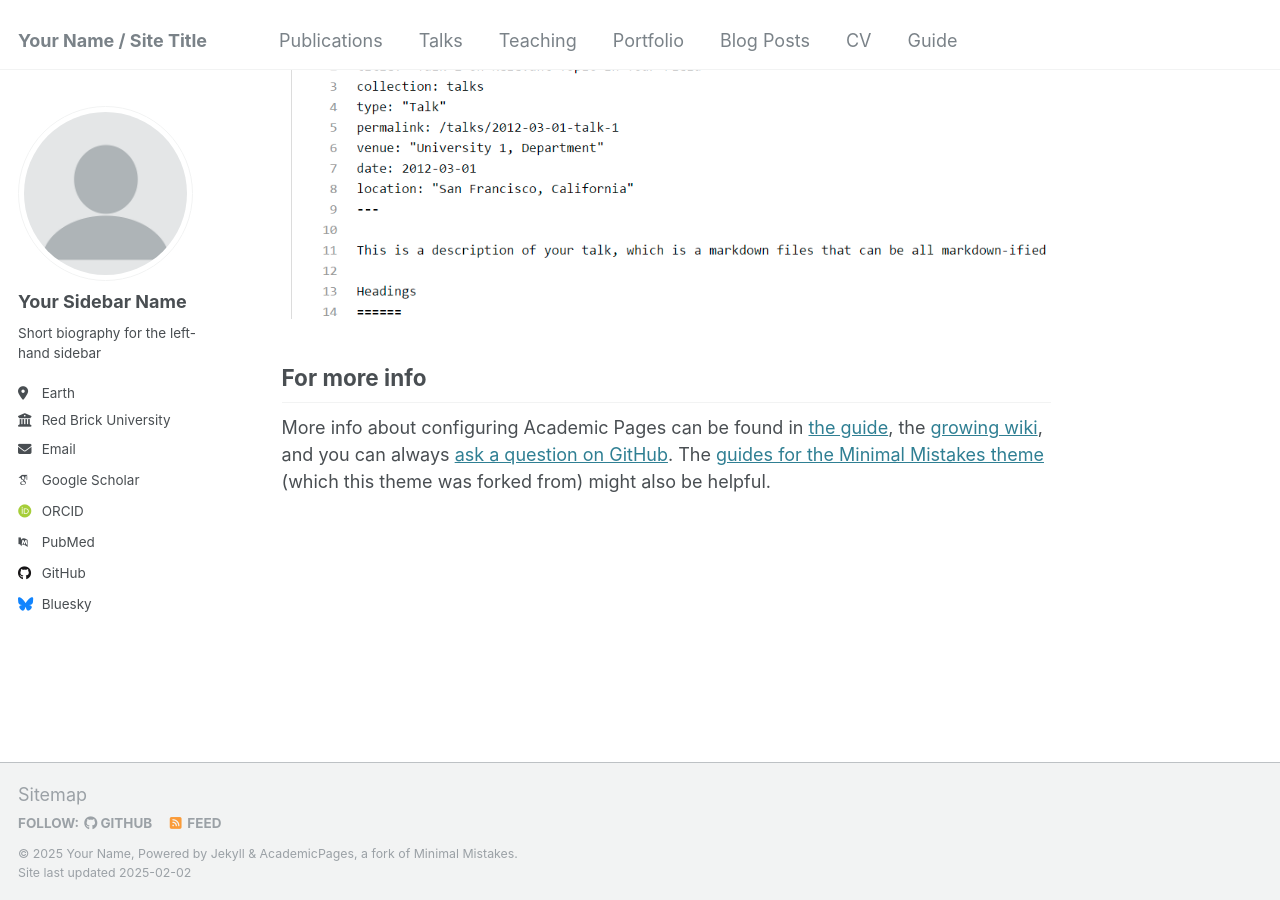
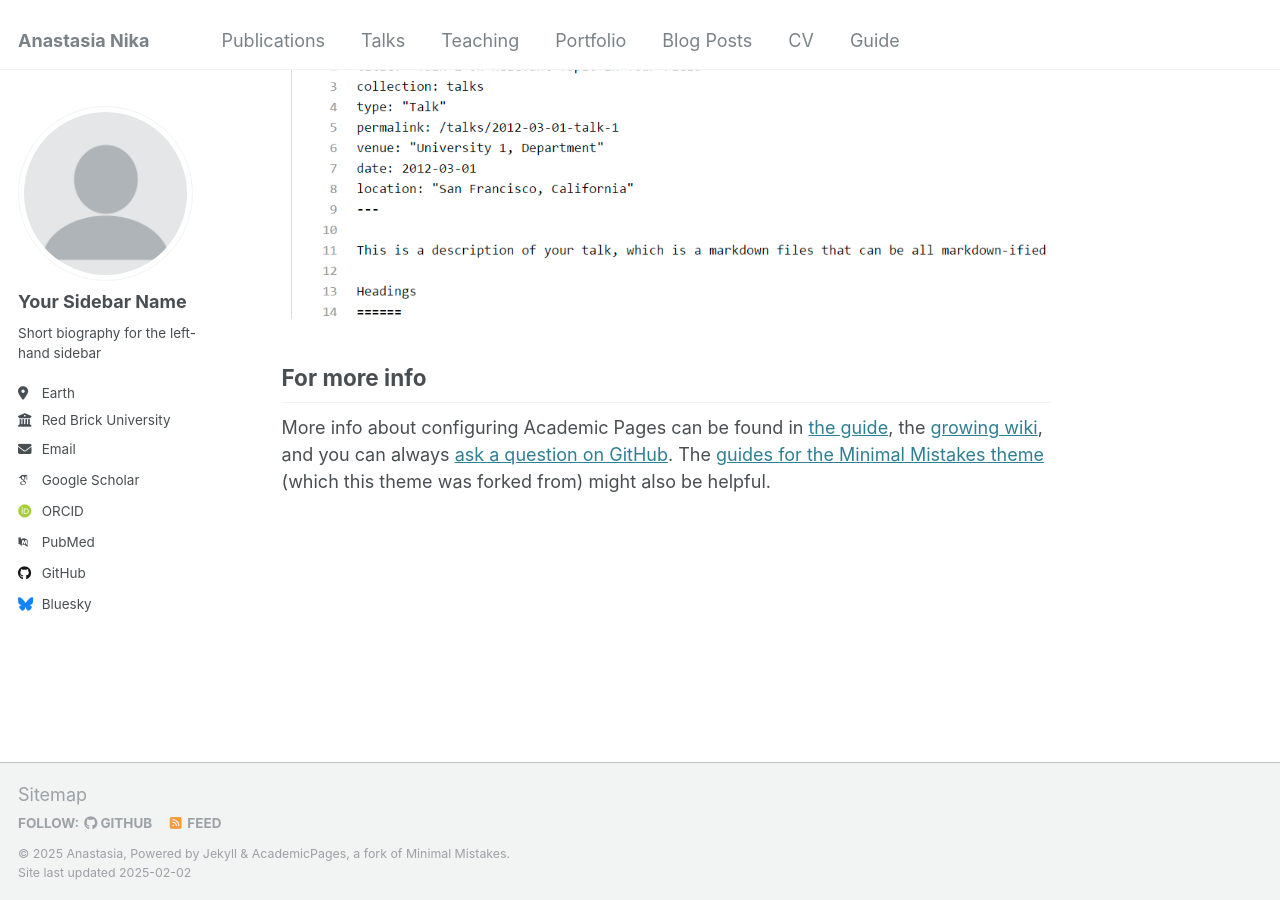
Before and after one commit to anastasianika/anastasianika.github.io, a Jekyll site: the page built from _pages/about.md, in a window 1280 px wide and 900 px high, scrolled down 2643 px. Built offline with Jekyll 4.4.1, drawn with Linux system fonts in a browser that asks for light colours; some web fonts are replaced.

Commit message:
Update _config.yml

```diff
--- a/_config.yml
+++ b/_config.yml
@@ -8,11 +8,11 @@
 
 # Basic Site Settings
 locale                   : "en-US"
-title                    : "Your Name / Site Title"
+title                    : "Anastasia Nika"
 title_separator          : "-"
-name                     : &name "Your Name"
+name                     : &name "Anastasia"
 description              : &description "personal description"
-url                      : https://academicpages.github.io # the base hostname & protocol for your site e.g. "https://[your GitHub username].github.io"
+url                      : https://anastasianika.github.io # the base hostname & protocol for your site e.g. "https://[your GitHub username].github.io"
 baseurl                  : "" # the subpath of your site, e.g. "/blog"
 repository               : "academicpages/academicpages.github.io"
 
```
